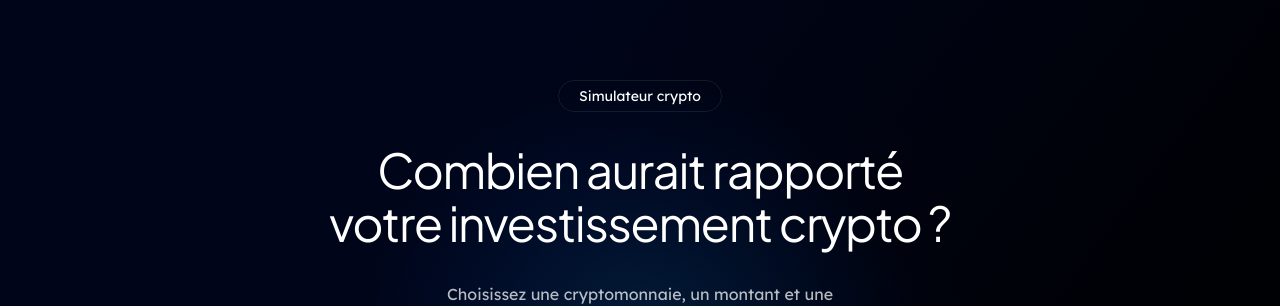
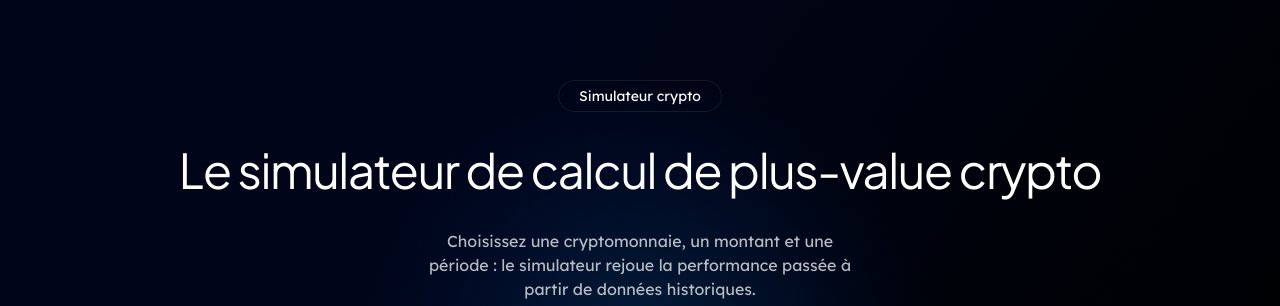
Before and after one commit to assadi-dev/crypto-simulator, a Next.js app: page / in a window 1280 px wide. Shown: the top 306 px of the page. Built offline with nearby package versions, Linux system fonts and the light colour scheme; no server answers.

Commit message:
feat: add home page layout with crypto simulator component

```diff
--- a/app/page.tsx
+++ b/app/page.tsx
@@ -13,7 +13,7 @@ export default function Home() {
         <span className="eyebrow">Simulateur crypto</span>
 
         <h1 className="text-balance text-4xl leading-[1.1] text-white sm:text-5xl">
-          Combien aurait rapporté votre investissement crypto ?
+          Le simulateur de calcul de plus-value crypto
         </h1>
 
         <p className="max-w-md text-pretty text-base text-muted-foreground">
```
